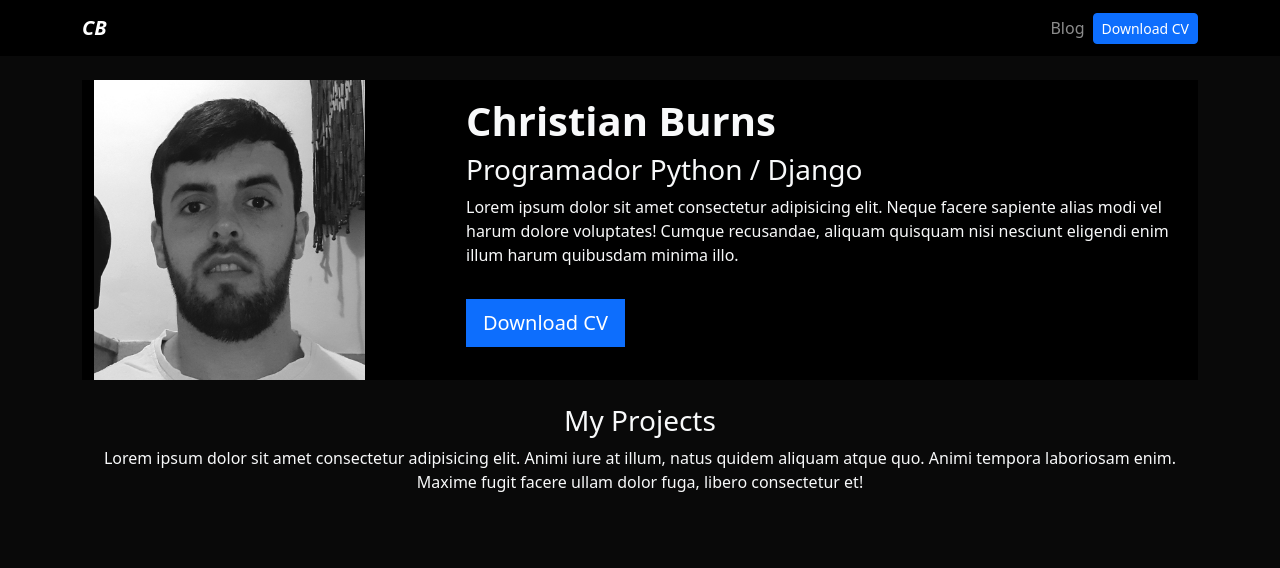
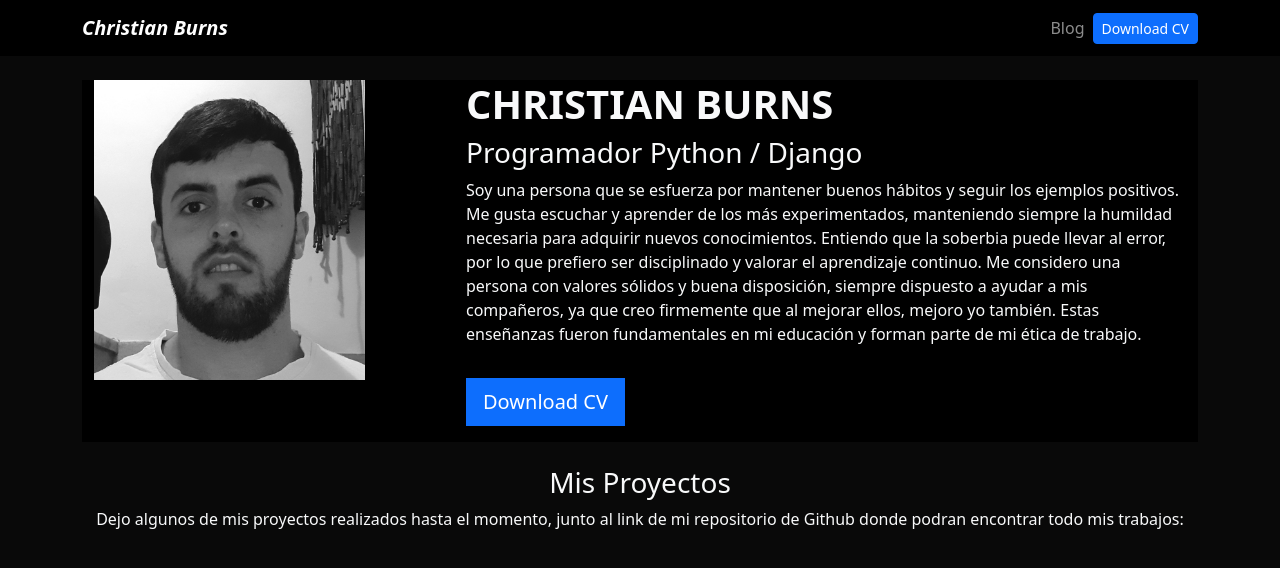
Before and after one commit to cccBurns/portfolio, a Django app: template folio/templates/home.html in a window 1280 px wide. Shown: the top 568 px of the page. Run offline with Django 5.2, Linux system fonts and the light colour scheme; the template is opened without the code that fills it, so the values that code supplies are empty.

Commit message:
lunes 23 a

```diff
--- a/blog/models.py
+++ b/blog/models.py
@@ -3,6 +3,10 @@ import datetime
 
 class Post(models.Model):
     titulo = models.CharField(max_length=100)
-    descripcion = models.TextField(max_length=250)
+    descripcion = models.TextField(max_length=999)
     imagen = models.ImageField(upload_to='blog/imagen')
     date = models.DateField(datetime.date.today)
+
+class PostImage(models.Model):
+    post = models.ForeignKey(Post, on_delete=models.CASCADE, related_name='imagenes')
+    imagen = models.ImageField(upload_to='blog/imagen')
--- a/blog/views.py
+++ b/blog/views.py
@@ -8,4 +8,5 @@ def render_posts(request):
 
 def post_detail(request, post_id):
     post = get_object_or_404(Post, pk=post_id)
-    return render(request, 'post_detail.html', {"post": post} )
+    images = post.imagenes.all()  # Accede a las imágenes relacionadas
+    return render(request, 'post_detail.html', {"post": post, "images": images})
--- a/folio/models.py
+++ b/folio/models.py
@@ -1,6 +1,7 @@
 from django.db import models
 from django.db.models.fields import CharField, URLField
 from django.db.models.fields.files import ImageField
+
 
 class Project(models.Model):
     titulo = CharField(max_length=100)
--- a/folio/static/main.css
+++ b/folio/static/main.css
@@ -10,3 +10,7 @@ body {
     border: 1px solid #fff;
     cursor: pointer;
 }
+
+.btn-github {
+    width: 50px;
+}
--- a/folio/templates/home.html
+++ b/folio/templates/home.html
@@ -10,9 +10,25 @@
     </div>
 
     <div class="col-md-8 my-auto">
-        <h1> <strong>Christian Burns</strong> </h1>
+        <h1> <strong>CHRISTIAN BURNS</strong> </h1>
         <h3>Programador Python / Django</h3>
-        <p>Lorem ipsum dolor sit amet consectetur adipisicing elit. Neque facere sapiente alias modi vel harum dolore voluptates! Cumque recusandae, aliquam quisquam nisi nesciunt eligendi enim illum harum quibusdam minima illo.</p>
+        <p>Soy una persona que se esfuerza por
+            mantener buenos hábitos y seguir los
+            ejemplos positivos. Me gusta escuchar
+            y aprender de los más
+            experimentados, manteniendo siempre
+            la humildad necesaria para adquirir
+            nuevos conocimientos. Entiendo que
+            la soberbia puede llevar al error, por lo
+            que prefiero ser disciplinado y valorar
+            el aprendizaje continuo. Me considero
+            una persona con valores sólidos y
+            buena disposición, siempre dispuesto
+            a ayudar a mis compañeros, ya que
+            creo firmemente que al mejorar ellos,
+            mejoro yo también. Estas enseñanzas
+            fueron fundamentales en mi educación
+            y forman parte de mi ética de trabajo.</p>
         <a href="{% static 'portfolio/CV.pdf' %}" class="btn btn-primary btn-lg rounded-0 my-3">Download CV</a>
     </div>
 
@@ -20,8 +36,8 @@
 
 <div class="row my-4 text-center">
 
-    <h3>My Projects</h3>
-    <p>Lorem ipsum dolor sit amet consectetur adipisicing elit. Animi iure at illum, natus quidem aliquam atque quo. Animi tempora laboriosam enim. Maxime fugit facere ullam dolor fuga, libero consectetur et!</p>
+    <h3>Mis Proyectos</h3>
+    <p>Dejo algunos de mis proyectos realizados hasta el momento, junto al link de mi repositorio de Github donde podran encontrar todo mis trabajos:</p>
 
     {% for project in projects %}
 
--- a/folio/templates/partials/navbar.html
+++ b/folio/templates/partials/navbar.html
@@ -2,7 +2,7 @@
 
 <nav class="navbar navbar-expand-lg navbar-dark bg-black">
     <div class="container">
-      <a class="navbar-brand fw-bold fst-italic" href="/">CB</a>
+      <a class="navbar-brand fw-bold fst-italic" href="/">Christian Burns</a>
       <button class="navbar-toggler" type="button" data-bs-toggle="collapse" data-bs-target="#navbarNav" aria-controls="navbarNav" aria-expanded="false" aria-label="Toggle navigation">
         <span class="navbar-toggler-icon"></span>
       </button>
```
Also changed, not shown: blog/migrations/0002_alter_post_descripcion.py (added), blog/migrations/0003_postimage.py (added).
